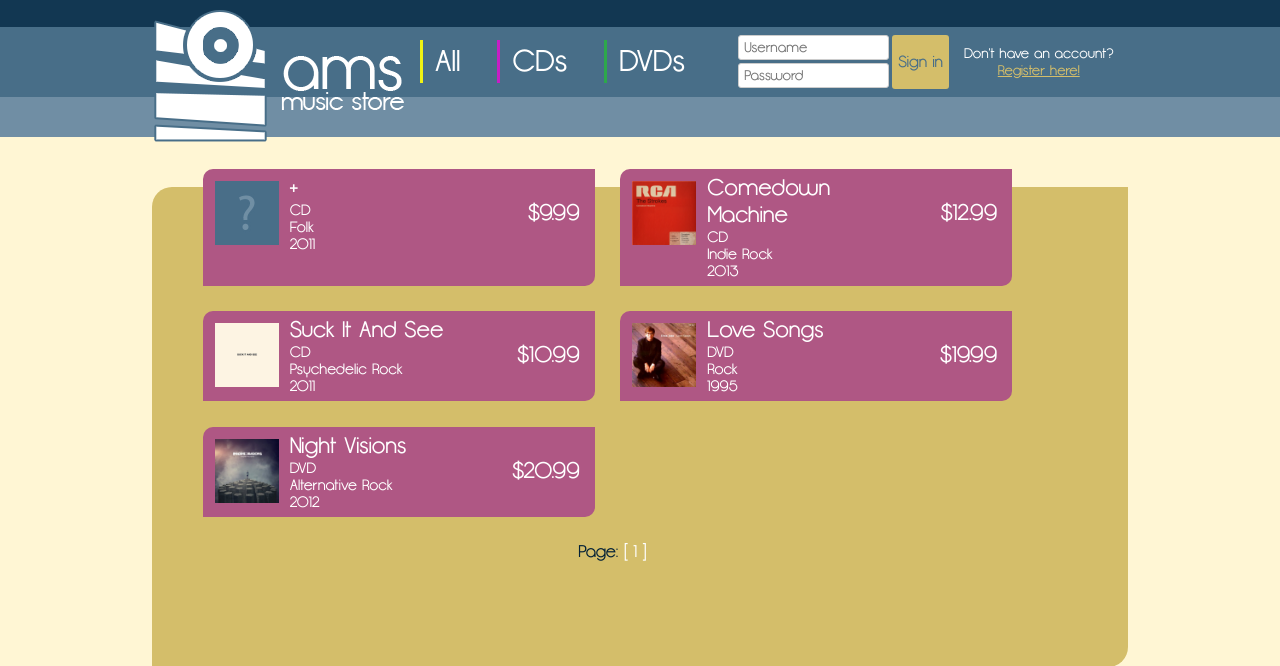
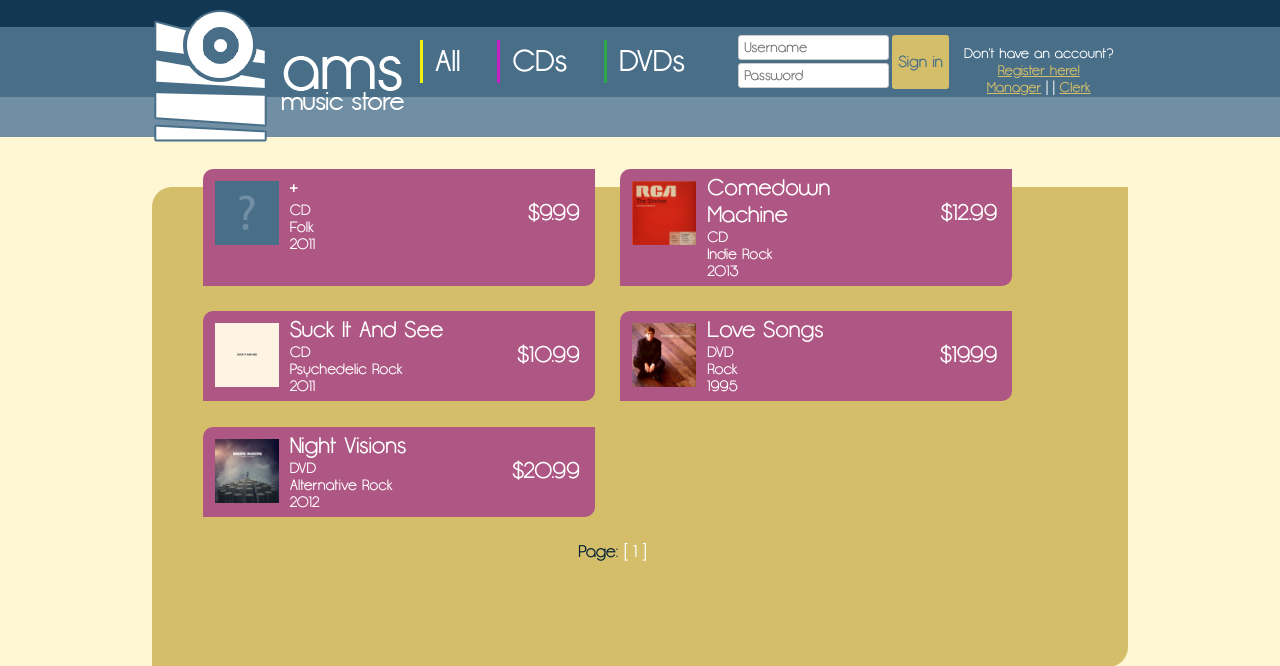
Before and after one commit to walter-cavinaw/AMS-Music-Store, a PHP site: page /index.php in a window 1280 px wide. Shown: the top 666 px of the page. Run offline with PHP 8.4, Linux system fonts and the light colour scheme; data comes from the database, SQL or seed files in the repository.

Commit message:
Add links for manager and clerk

```diff
--- a/src/index.php
+++ b/src/index.php
@@ -41,6 +41,7 @@
                         echo '<div id="register-link">';
                         echo '    <p>Don\'t have an account?</p>';
                         echo '    <p><a href="?p=register">Register here!</a></p>';
+                        echo '    <p><a href="?p=manager">Manager</a> | | <a href="">Clerk</a></p>';
                         echo '</div>';
                     }
                 ?>
```
